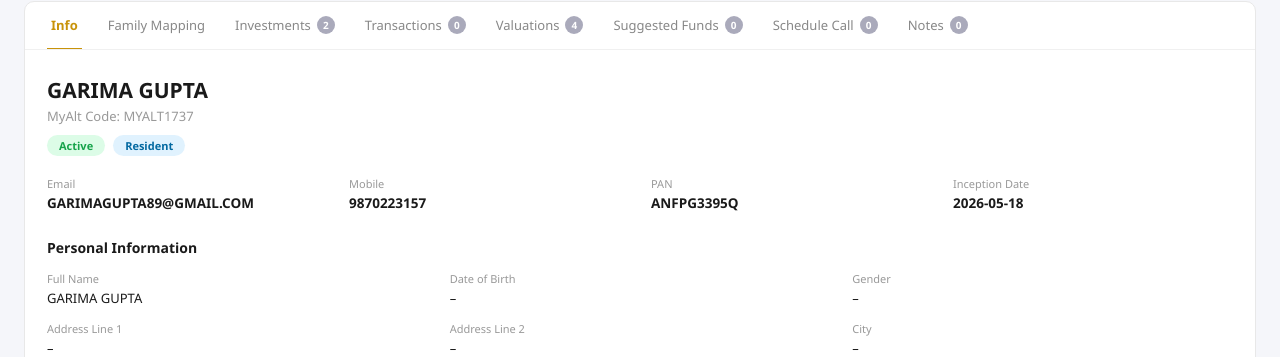
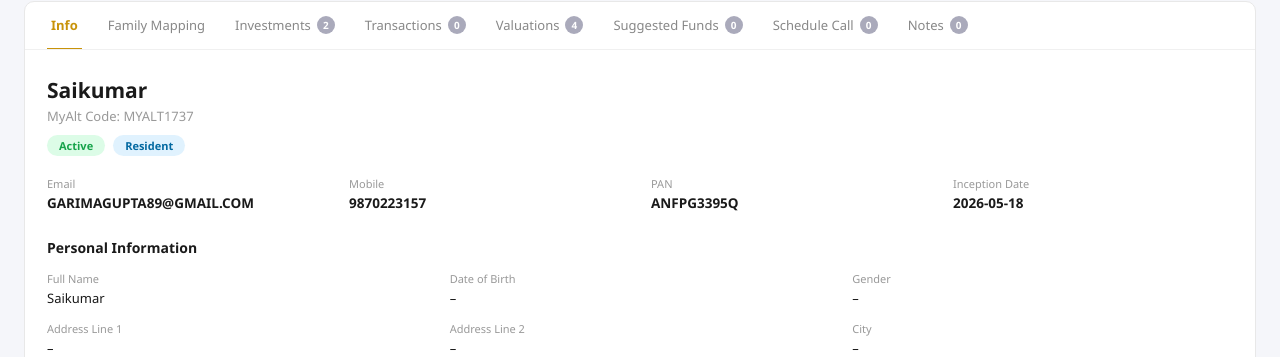
Before and after one commit to saikumar1217114927/Suggested-Funds, a plain HTML site: page index.html in a window 1280 px wide. Shown: the part 229-586 px from the top of the page. Drawn offline with Linux system fonts and the light colour scheme.

Commit message:
Update index.html

```diff
--- a/index.html
+++ b/index.html
@@ -3,7 +3,7 @@
 <head>
 <meta charset="UTF-8"/>
 <meta name="viewport" content="width=device-width, initial-scale=1.0"/>
-<title>Investor Detail – Garima Gupta</title>
+<title>Investor Detail – Saikumar</title>
 <style>
 *{box-sizing:border-box;margin:0;padding:0;}
 body{font-family:'Segoe UI',Arial,sans-serif;background:#f5f6fa;min-height:100vh;color:#1a1a1a;}
@@ -342,7 +342,7 @@ body{font-family:'Segoe UI',Arial,sans-serif;background:#f5f6fa;min-height:100vh
 
     <!-- ══ INFO TAB ══ -->
     <div class="detail-body" id="tab-info">
-      <div class="investor-name">GARIMA GUPTA</div>
+      <div class="investor-name">Saikumar</div>
       <div class="investor-code">MyAlt Code: MYALT1737</div>
       <div class="status-badges">
         <span class="badge-active">Active</span>
@@ -356,7 +356,7 @@ body{font-family:'Segoe UI',Arial,sans-serif;background:#f5f6fa;min-height:100vh
       </div>
       <div class="section-header">Personal Information</div>
       <div class="personal-grid">
-        <div class="personal-field"><label>Full Name</label><div class="val">GARIMA GUPTA</div></div>
+        <div class="personal-field"><label>Full Name</label><div class="val">Saikumar</div></div>
         <div class="personal-field"><label>Date of Birth</label><div class="val">–</div></div>
         <div class="personal-field"><label>Gender</label><div class="val">–</div></div>
         <div class="personal-field"><label>Address Line 1</label><div class="val">–</div></div>
@@ -563,7 +563,7 @@ body{font-family:'Segoe UI',Arial,sans-serif;background:#f5f6fa;min-height:100vh
   <div class="scheme-list-wrap" id="scheme-list"></div>
   <div class="trigger-bar">
     <span class="selected-count">Selected: <strong id="sel-count">0</strong> scheme(s)</span>
-    <button class="btn-trigger" id="trigger-btn" onclick="triggerSuggestion()" disabled>Trigger Suggestion to Garima Gupta</button>
+    <button class="btn-trigger" id="trigger-btn" onclick="triggerSuggestion()" disabled>Trigger Suggestion to Saikumar</button>
   </div>
 </div>
 </div>
@@ -673,7 +673,7 @@ const ALL_TABS=['info','family','investments','transactions','valuations','sugge
 ══════════════════════════════════════ */
 let participants = {
   investor: [
-    {name:'Garima Gupta', email:'garimagupta89@gmail.com', sub:'garimagupta89@gmail.com | 9870223157', initials:'GG', avClass:'av-investor', badgeClass:'pb-investor', label:'Investor', locked:true}
+    {name:'Saikumar', email:'garimagupta89@gmail.com', sub:'garimagupta89@gmail.com | 9870223157', initials:'GG', avClass:'av-investor', badgeClass:'pb-investor', label:'Investor', locked:true}
   ],
   rm: [
     {name:'Saikumar (RM)', email:'saikumar.thota@pmsbazaar.com', sub:'saikumar.thota@pmsbazaar.com', initials:'SK', avClass:'av-rm', badgeClass:'pb-rm', label:'RM', locked:true}
```
